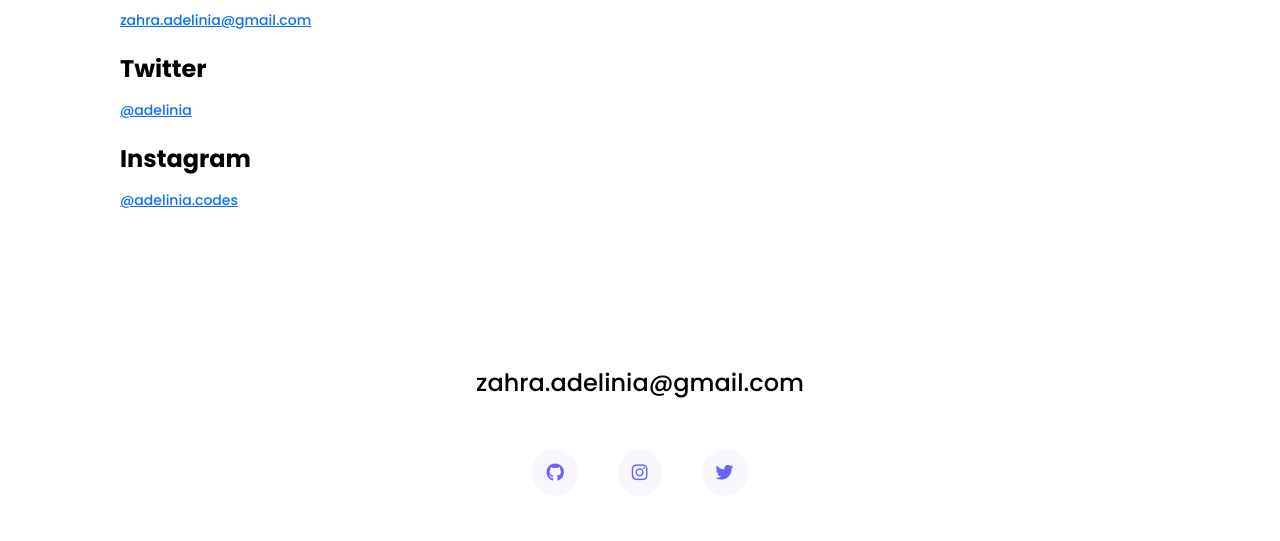
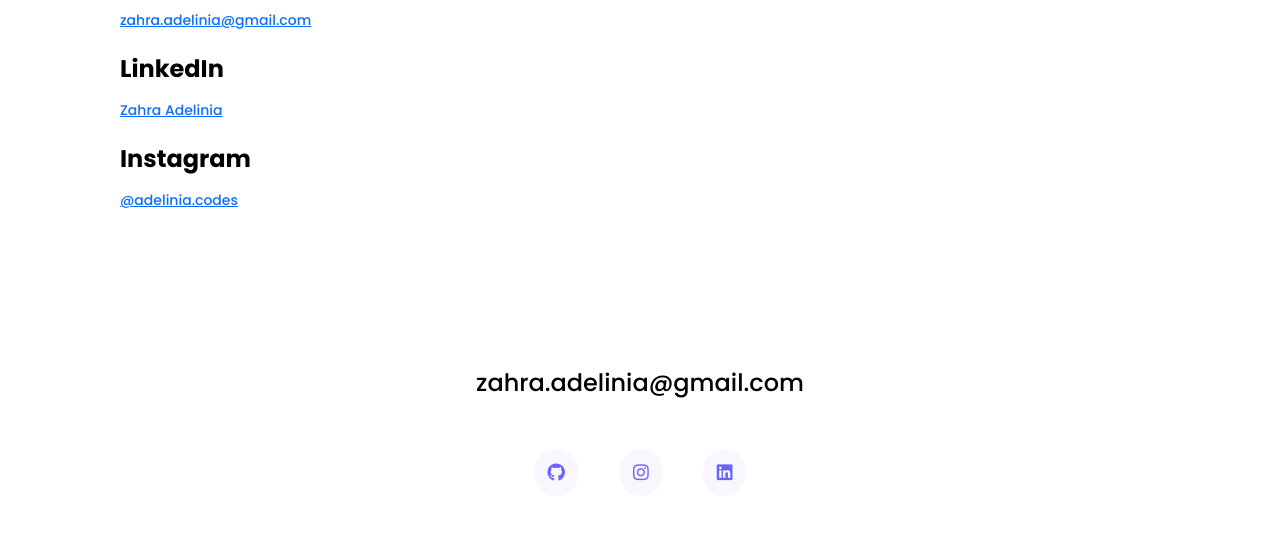
Before and after one commit to zahra-p/portfolio-project-from-figma, a plain HTML site: page contact.html in a window 1280 px wide. Shown: the part 339-880 px from the top of the page. Drawn offline with nearby package versions, Linux system fonts and the light colour scheme.

Commit message:
Replace Twitter with LinkedIn

```diff
--- a/contact.html
+++ b/contact.html
@@ -66,10 +66,14 @@
         <p>
           <a href="mailto:zahra.adelinia@gmail.com">zahra.adelinia@gmail.com</a>
         </p>
-        <h3>Twitter</h3>
+        <h3>LinkedIn</h3>
         <p>
-          <a href="https://www.twitter.com/adelinia" target="_blank">
-            @adelinia
+          <a
+            href="https://www.linkedin.com/in/zahra-adelinia-852a7296/"
+            target="_blank"
+            title="LinkedIn Profile"
+          >
+            Zahra Adelinia
           </a>
         </p>
         <h3>Instagram</h3>
@@ -100,11 +104,12 @@
           ><i class="fab fa-instagram"></i
         ></a>
         <a
-          href="https://twitter.com/zahra-p"
+          href="https://www.linkedin.com/in/zahra-adelinia-852a7296/"
           target="_blank"
-          title="Twitter Profile"
-          ><i class="fab fa-twitter"></i
-        ></a>
+          title="LinkedIn Profile"
+        >
+          <i class="fab fa-linkedin"></i>
+        </a>
       </div>
       <p class="text-center mt-5">
         ✌ This project was coded by Zahra Adelinia, and it is
```
Also changed, not shown: about.html (+5 -4 lines), index.html (+5 -4 lines), work.html (+5 -4 lines).
